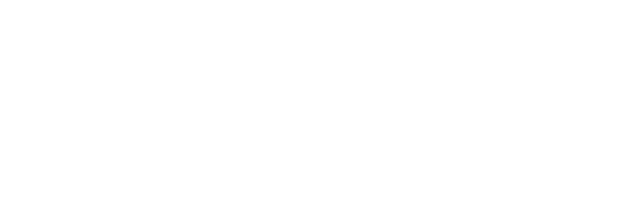
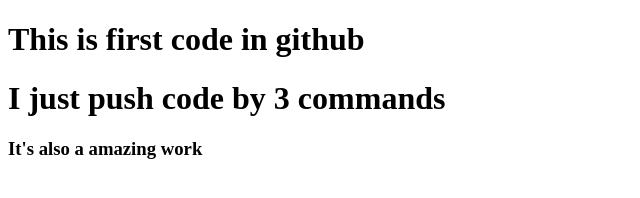
Before and after one commit to Jamshedjisan/my-second-repo, a plain HTML site: page index.html in a window 1280 px wide. Shown: the whole page, without its empty margins (0-640 px from the left). Drawn offline with Linux system fonts and the light colour scheme.

Commit message:
added header

```diff
--- a/index.html
+++ b/index.html
@@ -7,6 +7,8 @@
     <title>My second repo in github</title>
 </head>
 <body>
-
+    <h1>This is first code in github</h1>
+    <h1>I just push code by 3 commands</h1>
+    <h3>It's also a amazing work</h3>
 </body>
 </html>
```
